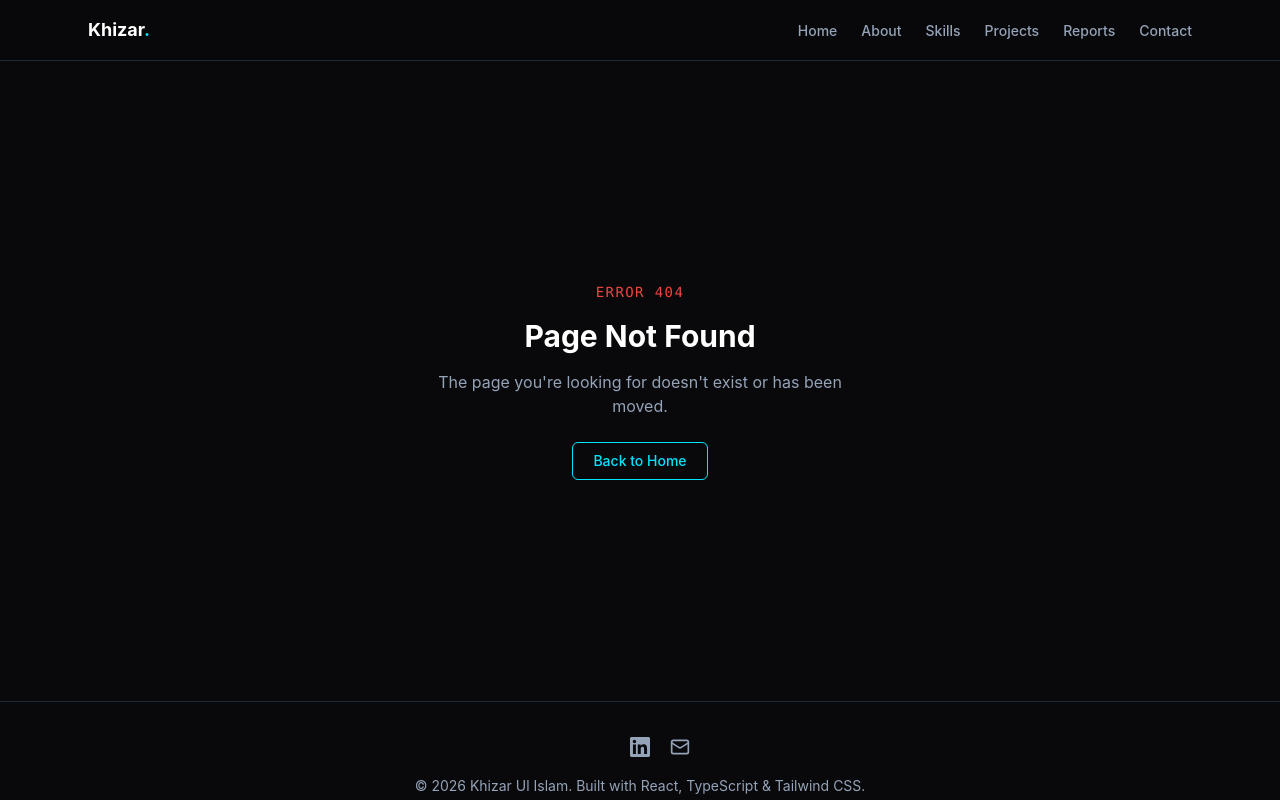
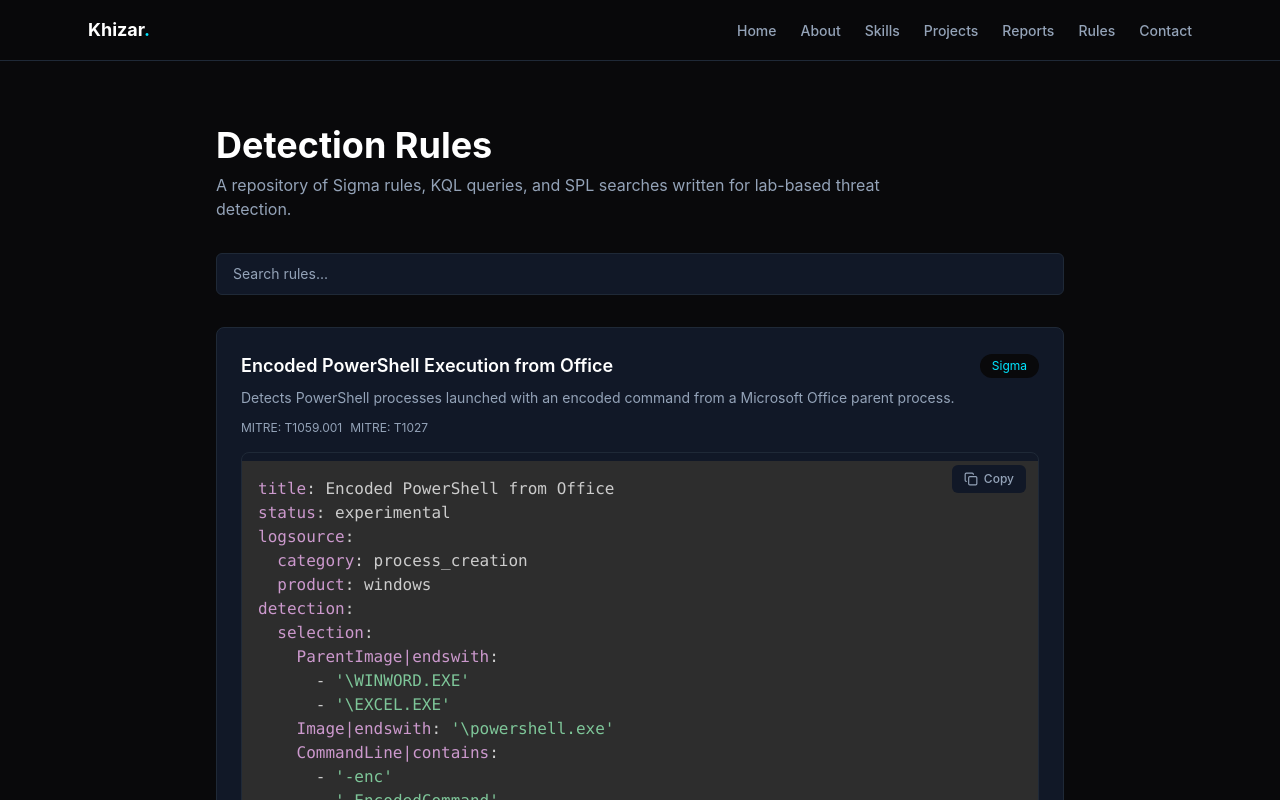
Before and after one commit to Khizar-malik97/soc-analyst-portfolio, a React (Vite) app: page /detection-rules in a window 1280 px wide. Shown: the top 800 px of the page. Built offline with nearby package versions, Linux system fonts and the light colour scheme; some icons are missing.

Commit message:
Add Detection Rules page with syntax highlighting, search, and copy button

```diff
--- a/package.json
+++ b/package.json
@@ -14,6 +14,7 @@
     "@tailwindcss/vite": "^4.3.3",
     "framer-motion": "^12.42.2",
     "lucide-react": "^1.25.0",
+    "prismjs": "^1.30.0",
     "react": "^19.2.7",
     "react-dom": "^19.2.7",
     "react-intersection-observer": "^10.1.0",
@@ -23,6 +24,7 @@
   "devDependencies": {
     "@eslint/js": "^10.0.1",
     "@types/node": "^24.13.2",
+    "@types/prismjs": "^1.26.6",
     "@types/react": "^19.2.17",
     "@types/react-dom": "^19.2.3",
     "@vitejs/plugin-react": "^6.0.3",
--- a/src/App.tsx
+++ b/src/App.tsx
@@ -9,6 +9,7 @@ import Reports from './pages/Reports'
 import ReportDetail from './pages/ReportDetail'
 import Contact from './pages/Contact'
 import NotFound from './pages/NotFound'
+import DetectionRules from './pages/DetectionRules'
 
 function App() {
   return (
@@ -23,6 +24,7 @@ function App() {
           <Route path="/reports" element={<Reports />} />
           <Route path="/reports/:id" element={<ReportDetail />} />
           <Route path="/contact" element={<Contact />} />
+          <Route path="/detection-rules" element={<DetectionRules />} />
           <Route path="*" element={<NotFound />} />
         </Route>
       </Routes>
--- /dev/null
+++ b/src/components/CodeBlock.tsx
@@ -0,0 +1,47 @@
+import { useEffect, useRef, useState } from 'react'
+import Prism from 'prismjs'
+import 'prismjs/components/prism-yaml'
+import 'prismjs/components/prism-sql'
+import 'prismjs/components/prism-markup'
+import { Check, Copy } from 'lucide-react'
+
+interface CodeBlockProps {
+  code: string
+  language: string
+}
+
+function CodeBlock({ code, language }: CodeBlockProps) {
+  const codeRef = useRef<HTMLElement>(null)
+  const [copied, setCopied] = useState(false)
+
+  useEffect(() => {
+    if (codeRef.current) {
+      Prism.highlightElement(codeRef.current)
+    }
+  }, [code, language])
+
+  function handleCopy() {
+    navigator.clipboard.writeText(code)
+    setCopied(true)
+    setTimeout(() => setCopied(false), 2000)
+  }
+
+  return (
+    <div className="relative overflow-hidden rounded-lg border border-border">
+      <button
+        onClick={handleCopy}
+        className="absolute right-3 top-3 flex items-center gap-1.5 rounded-md bg-card px-3 py-1.5 text-xs font-medium text-muted transition-colors hover:text-accent"
+      >
+        {copied ? <Check size={14} /> : <Copy size={14} />}
+        {copied ? 'Copied' : 'Copy'}
+      </button>
+      <pre className="overflow-x-auto p-5 text-sm">
+        <code ref={codeRef} className={`language-${language}`}>
+          {code}
+        </code>
+      </pre>
+    </div>
+  )
+}
+
+export default CodeBlock
--- a/src/components/Navbar.tsx
+++ b/src/components/Navbar.tsx
@@ -6,6 +6,7 @@ const navLinks = [
   { label: 'Skills', path: '/skills' },
   { label: 'Projects', path: '/projects' },
   { label: 'Reports', path: '/reports' },
+  { label: 'Rules', path: '/detection-rules' },
   { label: 'Contact', path: '/contact' },
 ]
 
--- /dev/null
+++ b/src/data/detectionRules.ts
@@ -0,0 +1,43 @@
+import type { DetectionRule } from '../types/detectionRule'
+
+export const detectionRules: DetectionRule[] = [
+  {
+    id: 'sigma-encoded-powershell',
+    title: 'Encoded PowerShell Execution from Office',
+    ruleType: 'Sigma',
+    language: 'yaml',
+    description:
+      'Detects PowerShell processes launched with an encoded command from a Microsoft Office parent process.',
+    mitreAttack: ['T1059.001', 'T1027'],
+    code: `title: Encoded PowerShell from Office
+status: experimental
+logsource:
+  category: process_creation
+  product: windows
+detection:
+  selection:
+    ParentImage|endswith:
+      - '\\WINWORD.EXE'
+      - '\\EXCEL.EXE'
+    Image|endswith: '\\powershell.exe'
+    CommandLine|contains:
+      - '-enc'
+      - '-EncodedCommand'
+  condition: selection
+level: high`,
+  },
+  {
+    id: 'kql-failed-logon-spike',
+    title: 'Spike in Failed Logon Attempts',
+    ruleType: 'KQL',
+    language: 'sql',
+    description:
+      'Microsoft Sentinel query to detect a sudden spike in failed authentication attempts from a single source IP.',
+    mitreAttack: ['T1110'],
+    code: `SigninLogs
+| where ResultType != "0"
+| summarize FailedAttempts = count() by IPAddress, bin(TimeGenerated, 5m)
+| where FailedAttempts > 10
+| order by FailedAttempts desc`,
+  },
+]
--- a/src/index.css
+++ b/src/index.css
@@ -1,4 +1,5 @@
 @import "tailwindcss";
+@import "prismjs/themes/prism-tomorrow.css";
 
 @theme {
   --color-background: #09090B;
--- /dev/null
+++ b/src/pages/DetectionRules.tsx
@@ -0,0 +1,69 @@
+import { useState } from 'react'
+import { detectionRules } from '../data/detectionRules'
+import CodeBlock from '../components/CodeBlock'
+
+function DetectionRules() {
+  const [search, setSearch] = useState('')
+
+  const filtered = detectionRules.filter((rule) =>
+    rule.title.toLowerCase().includes(search.toLowerCase())
+  )
+
+  return (
+    <div className="mx-auto max-w-4xl px-6 py-16">
+      <h1 className="text-3xl font-bold text-white sm:text-4xl">
+        Detection Rules
+      </h1>
+      <p className="mt-2 max-w-2xl text-muted">
+        A repository of Sigma rules, KQL queries, and SPL searches written
+        for lab-based threat detection.
+      </p>
+
+      <input
+        type="text"
+        value={search}
+        onChange={(e) => setSearch(e.target.value)}
+        placeholder="Search rules..."
+        className="mt-8 w-full rounded-md border border-border bg-card px-4 py-2.5 text-sm text-white placeholder:text-muted focus:border-accent focus:outline-none"
+      />
+
+      <div className="mt-8 space-y-8">
+        {filtered.map((rule) => (
+          <div
+            key={rule.id}
+            className="rounded-lg border border-border bg-card p-6"
+          >
+            <div className="flex flex-wrap items-center justify-between gap-2">
+              <h2 className="text-lg font-semibold text-white">
+                {rule.title}
+              </h2>
+              <span className="rounded-full bg-background px-3 py-1 text-xs text-accent">
+                {rule.ruleType}
+              </span>
+            </div>
+
+            <p className="mt-2 text-sm text-muted">{rule.description}</p>
+
+            <div className="mt-3 flex flex-wrap gap-2">
+              {rule.mitreAttack.map((id) => (
+                <span key={id} className="text-xs text-muted">
+                  MITRE: {id}
+                </span>
+              ))}
+            </div>
+
+            <div className="mt-4">
+              <CodeBlock code={rule.code} language={rule.language} />
+            </div>
+          </div>
+        ))}
+
+        {filtered.length === 0 && (
+          <p className="text-center text-muted">No rules match your search.</p>
+        )}
+      </div>
+    </div>
+  )
+}
+
+export default DetectionRules
--- /dev/null
+++ b/src/types/detectionRule.ts
@@ -0,0 +1,11 @@
+export type RuleLanguage = 'yaml' | 'sql' | 'json' | 'markup'
+
+export interface DetectionRule {
+  id: string
+  title: string
+  ruleType: 'Sigma' | 'KQL' | 'SPL' | 'Elastic' | 'Sysmon'
+  language: RuleLanguage
+  description: string
+  code: string
+  mitreAttack: string[]
+}
```
Also changed, not shown: 1 other file (tests, documents, lock files or other folders).
